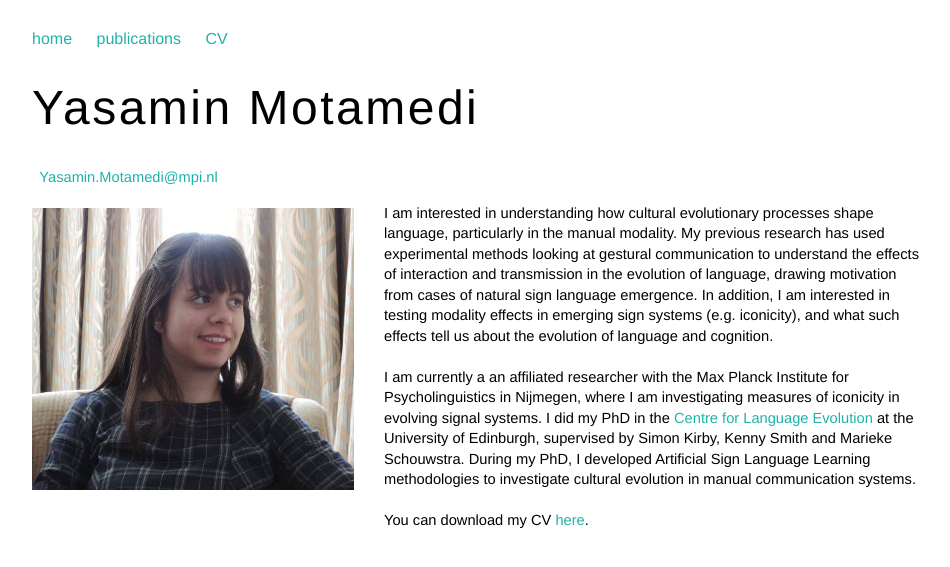
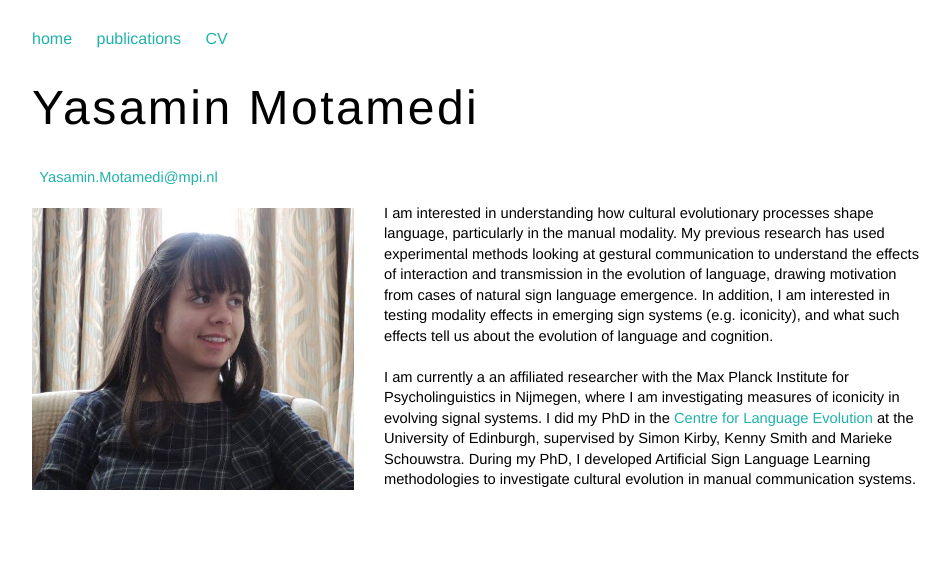
Before and after one commit to ymotamedi/ymotamedi.github.io, a Jekyll site: the page built from index.html, in a window 1280 px wide. Shown: the top 567 px of the page, without its empty margins (160-1110 px from the left). Built offline with Jekyll 4.4.1, drawn with Linux system fonts in a browser that asks for light colours.

Commit message:
Update index.html

```diff
--- a/index.html
+++ b/index.html
@@ -12,6 +12,4 @@ title: Yasamin Motamedi
   I am currently a an affiliated researcher with the Max Planck Institute for Psycholinguistics in Nijmegen, where I am investigating measures of iconicity in evolving signal systems.
   I did my PhD in the <a href = "http://www.lel.ed.ac.uk/cle/" target = "_blank">Centre for Language Evolution</a> at the University of Edinburgh, supervised by Simon Kirby, Kenny Smith and Marieke Schouwstra. During my PhD, I developed Artificial Sign Language Learning methodologies to investigate cultural evolution in manual communication systems.
 
-  <br><br>
-  You can download my CV <a href="cv_Jan2017.pdf">here</a>.
 </p>
```
